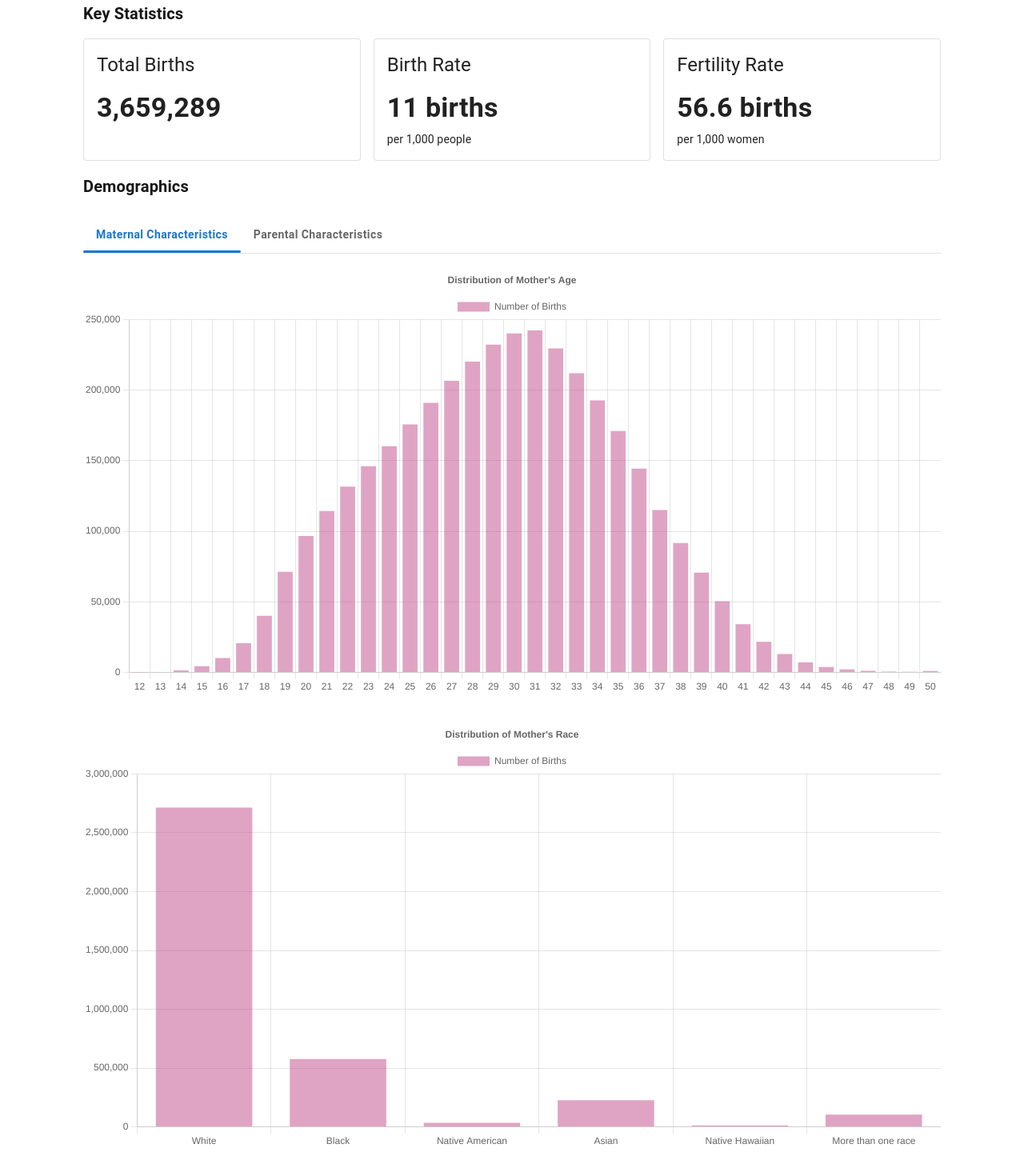
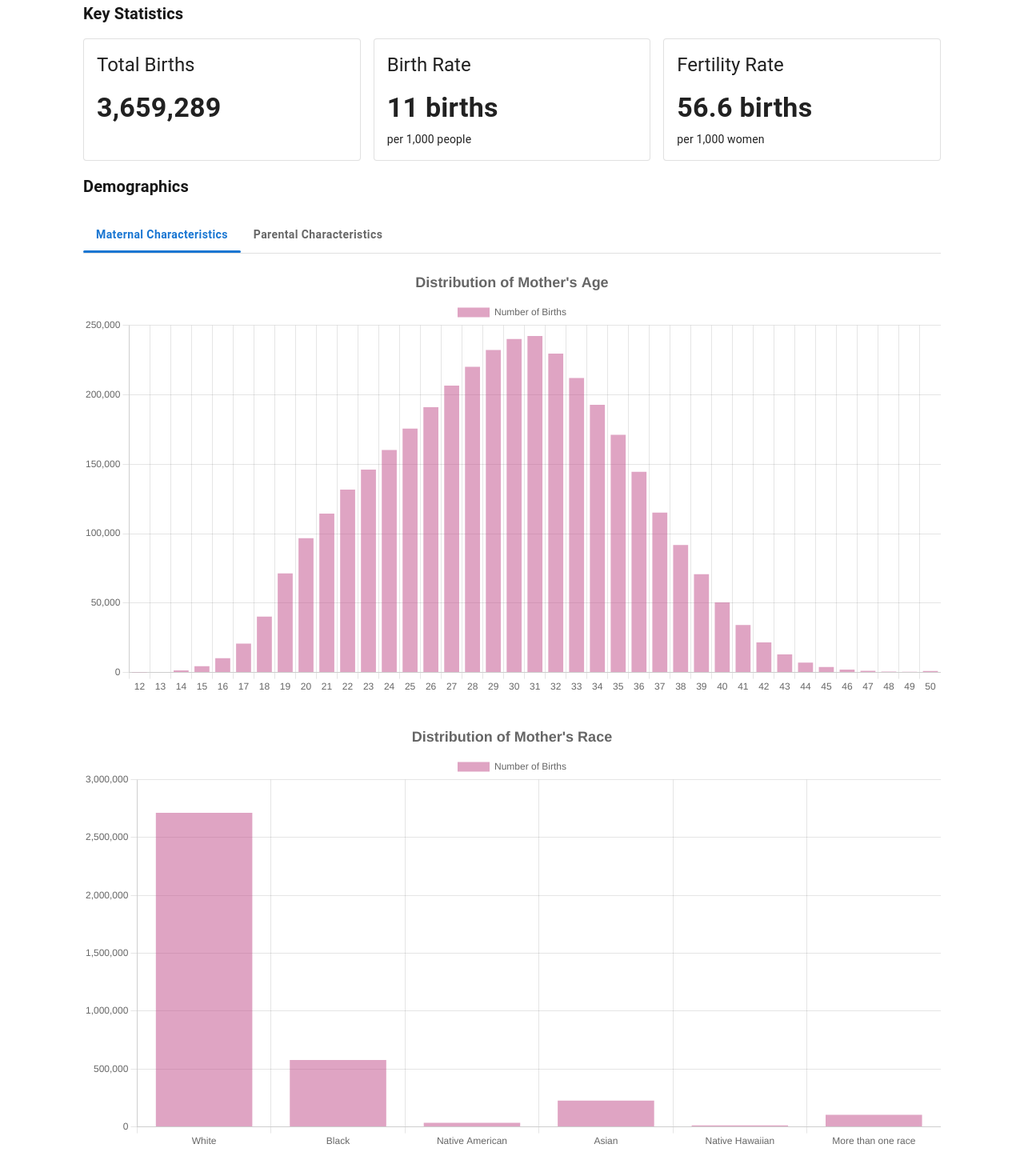
Before and after one commit to shroommu/natality-stats, a Next.js app in the folder frontend/: page / in a window 1280 px wide. Shown: the part 250-1720 px from the top of the page at 80% size. Built offline with nearby package versions, Linux system fonts and the light colour scheme.

Commit message:
update title size

```diff
--- a/frontend/charts/FathersAge.tsx
+++ b/frontend/charts/FathersAge.tsx
@@ -29,6 +29,9 @@ export default function FathersAge() {
           title: {
             display: true,
             text: "Distribution of Father's Age",
+            font: {
+              size: 18,
+            },
           },
         },
       }}
--- a/frontend/charts/FathersRace.tsx
+++ b/frontend/charts/FathersRace.tsx
@@ -29,6 +29,9 @@ export default function FathersRace() {
           title: {
             display: true,
             text: "Distribution of Father's Race",
+            font: {
+              size: 18,
+            },
           },
         },
       }}
--- a/frontend/charts/MothersAge.tsx
+++ b/frontend/charts/MothersAge.tsx
@@ -29,6 +29,9 @@ export default function MothersAge() {
           title: {
             display: true,
             text: "Distribution of Mother's Age",
+            font: {
+              size: 18,
+            },
           },
         },
       }}
--- a/frontend/charts/MothersRace.tsx
+++ b/frontend/charts/MothersRace.tsx
@@ -29,6 +29,9 @@ export default function MothersRace() {
           title: {
             display: true,
             text: "Distribution of Mother's Race",
+            font: {
+              size: 18,
+            },
           },
         },
       }}
```
